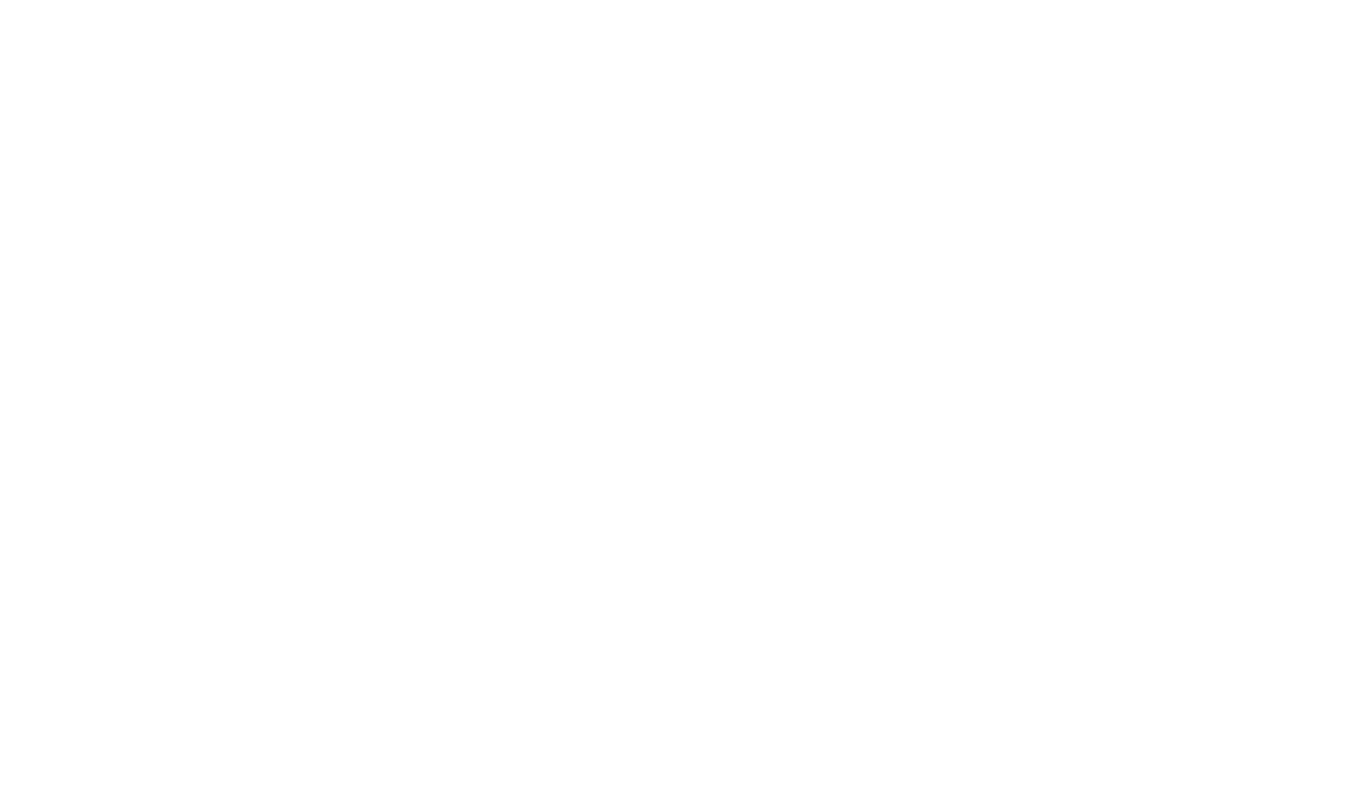
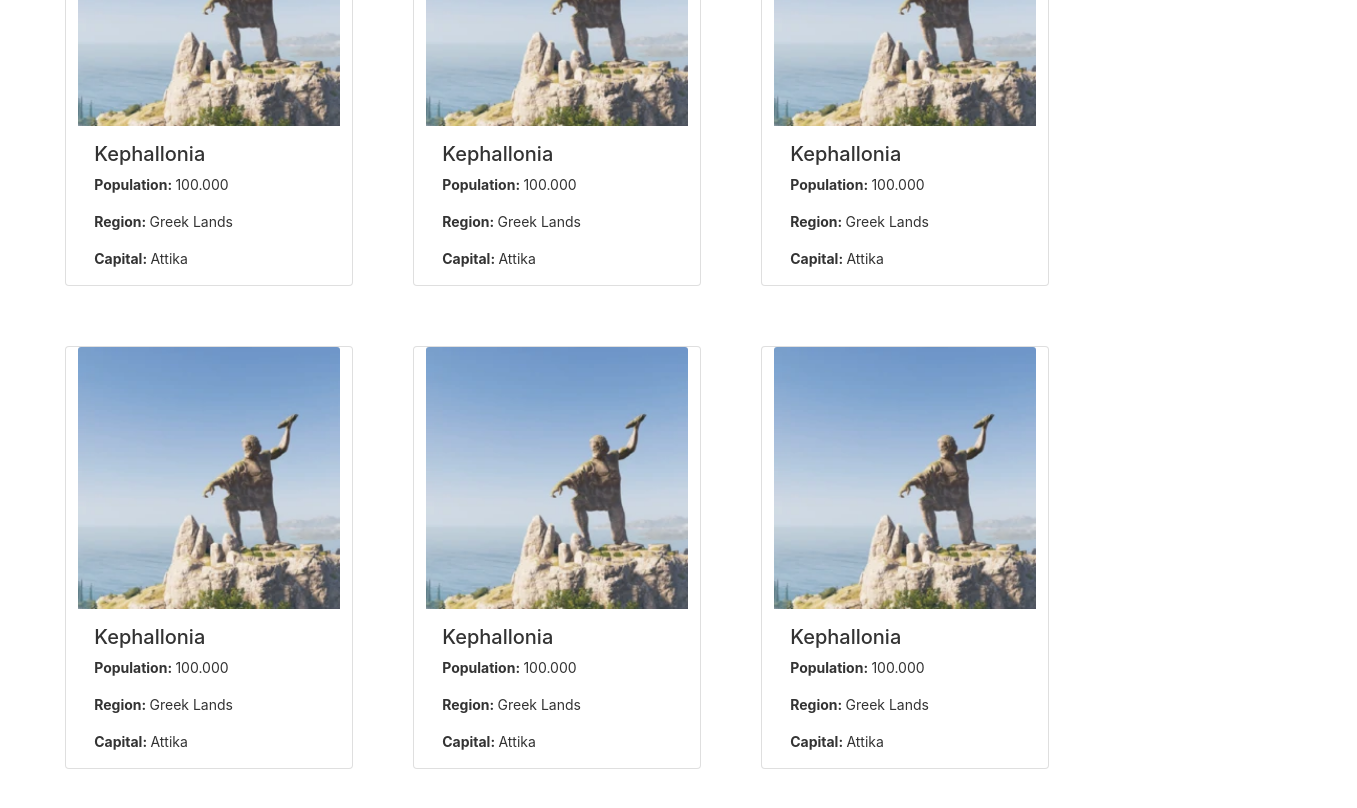
Before and after one commit to codingAku/CountriesWebPage, an Angular app in the folder ww-new/: page / in a window 1280 px wide. Shown: the part 340-1148 px from the top of the page, 1357 px wide, since content can reach past the window. Before the commit the page ends 800 px from the top, so only its background shows below. Built offline with nearby package versions, Linux system fonts and the light colour scheme.

Commit message:
Country cards have been added to the UI

```diff
--- a/ww-new/src/app/countries/country-list.component.css
+++ b/ww-new/src/app/countries/country-list.component.css
@@ -1,7 +1,7 @@
 
 .filter-row{
     display: flex;
-    flex-wrap: nowrap;
+
     justify-content: space-between;
     margin-top: 100px;
 }
@@ -15,3 +15,17 @@
     justify-content: end;
     margin-right: 8%;
 }
+
+.country-cards-row{
+    display: flex;
+    flex-wrap: wrap;
+    justify-content: flex-start;
+    gap: 60px;
+    margin: 5%;
+
+
+
+}
+.card{
+    width: 30%;
+}
--- a/ww-new/src/app/countries/country-list.component.html
+++ b/ww-new/src/app/countries/country-list.component.html
@@ -15,3 +15,67 @@
       </div>
   </div>
 </div>
+
+<div class="row country-cards-row">
+  <div class="card card-1" style="width: 18rem;">
+    <img class="card-img-top" src="assets/ACOD_Lightning_Zeus.png" alt="Card image cap">
+    <div class="card-body">
+      <h5 class="card-title ">Kephallonia</h5>
+      <p class="card-text"><strong>Population: </strong>100.000</p>
+      <p class="card-text"><strong>Region: </strong>Greek Lands</p>
+      <p class="card-text"><strong>Capital: </strong>Attika</p>
+
+    </div>
+  </div>
+  <div class="card card-1" style="width: 18rem;">
+    <img class="card-img-top" src="assets/ACOD_Lightning_Zeus.png" alt="Card image cap">
+    <div class="card-body">
+      <h5 class="card-title ">Kephallonia</h5>
+      <p class="card-text"><strong>Population: </strong>100.000</p>
+      <p class="card-text"><strong>Region: </strong>Greek Lands</p>
+      <p class="card-text"><strong>Capital: </strong>Attika</p>
+
+    </div>
+  </div>
+  <div class="card card-1" style="width: 18rem;">
+    <img class="card-img-top" src="assets/ACOD_Lightning_Zeus.png" alt="Card image cap">
+    <div class="card-body">
+      <h5 class="card-title ">Kephallonia</h5>
+      <p class="card-text"><strong>Population: </strong>100.000</p>
+      <p class="card-text"><strong>Region: </strong>Greek Lands</p>
+      <p class="card-text"><strong>Capital: </strong>Attika</p>
+
+    </div>
+  </div>
+  <div class="card card-1" style="width: 18rem;">
+    <img class="card-img-top" src="assets/ACOD_Lightning_Zeus.png" alt="Card image cap">
+    <div class="card-body">
+      <h5 class="card-title ">Kephallonia</h5>
+      <p class="card-text"><strong>Population: </strong>100.000</p>
+      <p class="card-text"><strong>Region: </strong>Greek Lands</p>
+      <p class="card-text"><strong>Capital: </strong>Attika</p>
+
+    </div>
+  </div>
+  <div class="card card-1" style="width: 18rem;">
+    <img class="card-img-top" src="assets/ACOD_Lightning_Zeus.png" alt="Card image cap">
+    <div class="card-body">
+      <h5 class="card-title ">Kephallonia</h5>
+      <p class="card-text"><strong>Population: </strong>100.000</p>
+      <p class="card-text"><strong>Region: </strong>Greek Lands</p>
+      <p class="card-text"><strong>Capital: </strong>Attika</p>
+
+    </div>
+  </div>
+  <div class="card card-1" style="width: 18rem;">
+    <img class="card-img-top" src="assets/ACOD_Lightning_Zeus.png" alt="Card image cap">
+    <div class="card-body">
+      <h5 class="card-title ">Kephallonia</h5>
+      <p class="card-text"><strong>Population: </strong>100.000</p>
+      <p class="card-text"><strong>Region: </strong>Greek Lands</p>
+      <p class="card-text"><strong>Capital: </strong>Attika</p>
+
+    </div>
+  </div>
+
+</div>
```
Also changed, not shown: ww-new/src/assets/ACOD_Lightning_Zeus.png (added).
